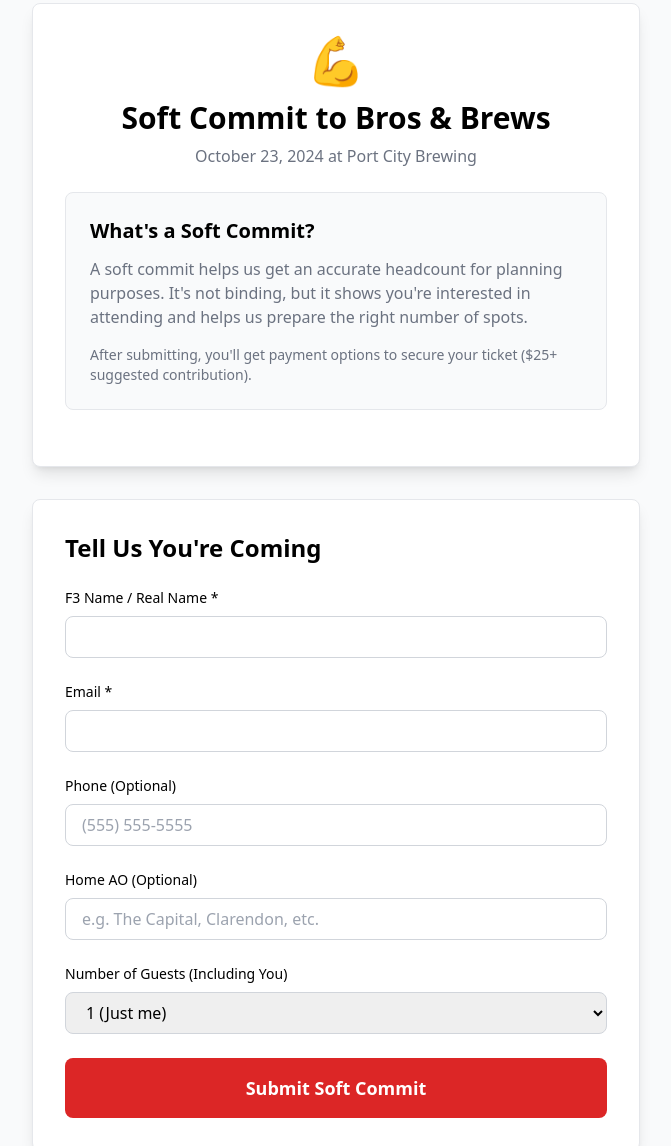
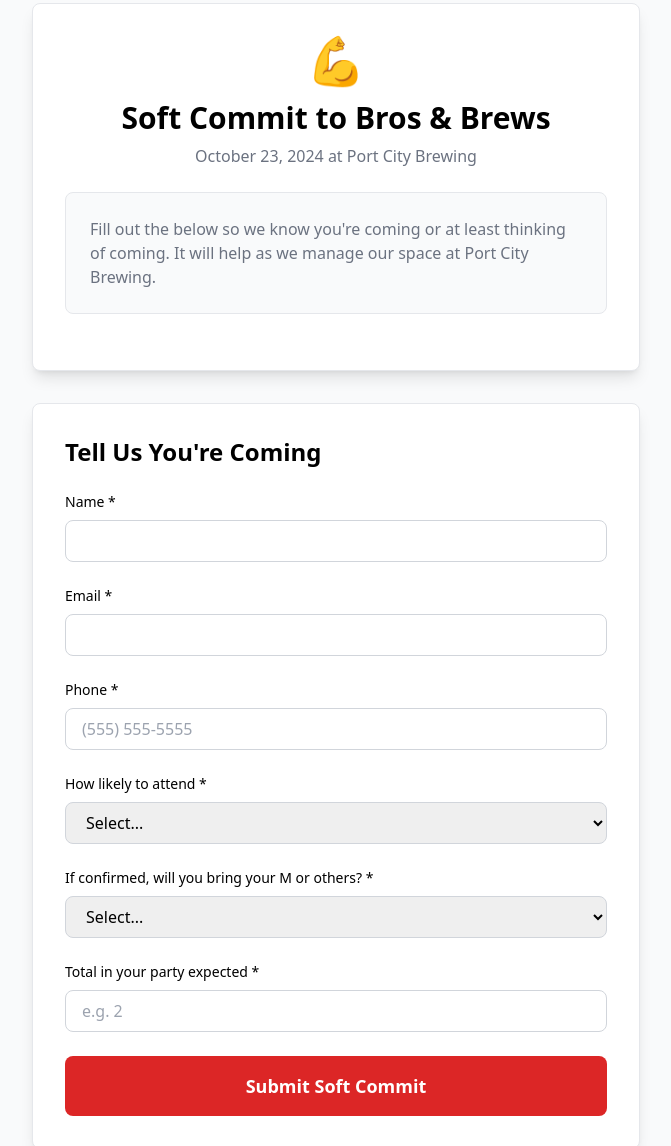
Before and after one commit to Ignite-Strategies/f3capital-landing, a website: page pages/softcommit.html in a window 1280 px wide. Shown: the part 126-1272 px from the top of the page, without its empty margins (304-975 px from the left). Drawn offline with nearby package versions, Linux system fonts and the light colour scheme.

Commit message:
Update soft commit form with new fields (likelihood, bringing others, party size), create success page, ready for backend integration

```diff
--- a/pages/softcommit.html
+++ b/pages/softcommit.html
@@ -37,13 +37,8 @@
                 </div>
 
                 <div class="bg-gray-50 p-6 rounded-lg border border-gray-200 mb-6">
-                    <h2 class="text-xl font-bold text-f3-black mb-3">What's a Soft Commit?</h2>
-                    <p class="text-f3-slate mb-4">
-                        A soft commit helps us get an accurate headcount for planning purposes. It's not binding,
-                        but it shows you're interested in attending and helps us prepare the right number of spots.
-                    </p>
-                    <p class="text-f3-slate text-sm">
-                        After submitting, you'll get payment options to secure your ticket ($25+ suggested contribution).
+                    <p class="text-f3-slate">
+                        Fill out the below so we know you're coming or at least thinking of coming. It will help as we manage our space at Port City Brewing.
                     </p>
                 </div>
             </div>
@@ -55,7 +50,7 @@
                 <form id="soft-commit-form" class="space-y-6">
                     <div>
                         <label for="name" class="block text-sm font-medium text-f3-black mb-2">
-                            F3 Name / Real Name *
+                            Name *
                         </label>
                         <input type="text" id="name" name="name" required
                             class="w-full px-4 py-2 border border-gray-300 rounded-lg focus:ring-2 focus:ring-f3-red focus:border-f3-red">
@@ -71,34 +66,45 @@
 
                     <div>
                         <label for="phone" class="block text-sm font-medium text-f3-black mb-2">
-                            Phone (Optional)
+                            Phone *
                         </label>
-                        <input type="tel" id="phone" name="phone"
+                        <input type="tel" id="phone" name="phone" required
                             class="w-full px-4 py-2 border border-gray-300 rounded-lg focus:ring-2 focus:ring-f3-red focus:border-f3-red"
                             placeholder="(555) 555-5555">
                     </div>
 
                     <div>
-                        <label for="ao" class="block text-sm font-medium text-f3-black mb-2">
-                            Home AO (Optional)
+                        <label for="likelihood" class="block text-sm font-medium text-f3-black mb-2">
+                            How likely to attend *
                         </label>
-                        <input type="text" id="ao" name="ao"
-                            class="w-full px-4 py-2 border border-gray-300 rounded-lg focus:ring-2 focus:ring-f3-red focus:border-f3-red"
-                            placeholder="e.g. The Capital, Clarendon, etc.">
+                        <select id="likelihood" name="likelihood" required
+                            class="w-full px-4 py-2 border border-gray-300 rounded-lg focus:ring-2 focus:ring-f3-red focus:border-f3-red">
+                            <option value="">Select...</option>
+                            <option value="definitely">Definitely</option>
+                            <option value="tentative">Tentative</option>
+                            <option value="checking">Checking with the M</option>
+                        </select>
                     </div>
 
                     <div>
-                        <label for="guests" class="block text-sm font-medium text-f3-black mb-2">
-                            Number of Guests (Including You)
+                        <label for="bringing_others" class="block text-sm font-medium text-f3-black mb-2">
+                            If confirmed, will you bring your M or others? *
                         </label>
-                        <select id="guests" name="guests"
+                        <select id="bringing_others" name="bringing_others" required
                             class="w-full px-4 py-2 border border-gray-300 rounded-lg focus:ring-2 focus:ring-f3-red focus:border-f3-red">
-                            <option value="1">1 (Just me)</option>
-                            <option value="2">2</option>
-                            <option value="3">3</option>
-                            <option value="4">4</option>
-                            <option value="5">5+</option>
+                            <option value="">Select...</option>
+                            <option value="yes">Yes</option>
+                            <option value="no">No</option>
                         </select>
+                    </div>
+
+                    <div>
+                        <label for="party_size" class="block text-sm font-medium text-f3-black mb-2">
+                            Total in your party expected *
+                        </label>
+                        <input type="number" id="party_size" name="party_size" required min="1" max="20"
+                            class="w-full px-4 py-2 border border-gray-300 rounded-lg focus:ring-2 focus:ring-f3-red focus:border-f3-red"
+                            placeholder="e.g. 2">
                     </div>
 
                     <div id="error-message" class="hidden bg-red-50 border border-red-200 text-red-700 px-4 py-3 rounded-lg text-sm">
@@ -161,9 +167,10 @@
                 event: 'brosandbrews',
                 name: document.getElementById('name').value,
                 email: document.getElementById('email').value,
-                phone: document.getElementById('phone').value || null,
-                ao: document.getElementById('ao').value || null,
-                guests: parseInt(document.getElementById('guests').value),
+                phone: document.getElementById('phone').value,
+                likelihood: document.getElementById('likelihood').value,
+                bringing_others: document.getElementById('bringing_others').value,
+                party_size: parseInt(document.getElementById('party_size').value),
                 timestamp: new Date().toISOString()
             };
 
@@ -181,18 +188,18 @@
                     throw new Error('Submission failed');
                 }
 
-                // Store in localStorage for the payment page
+                // Store in localStorage
                 localStorage.setItem('brosandbrews-commit', JSON.stringify(formData));
 
-                // Redirect to payment options
-                window.location.href = '/getickets';
+                // Redirect to success page
+                window.location.href = '/softcommitsuccess';
 
             } catch (error) {
                 console.error('Error submitting soft commit:', error);
 
                 // For now, if backend is not ready, still allow progression
                 localStorage.setItem('brosandbrews-commit', JSON.stringify(formData));
-                window.location.href = '/getickets';
+                window.location.href = '/softcommitsuccess';
 
                 // Uncomment this when backend is ready:
                 /*
```
Also changed, not shown: pages/softcommitsuccess.html (added, +77 -0 lines), vercel.json.
